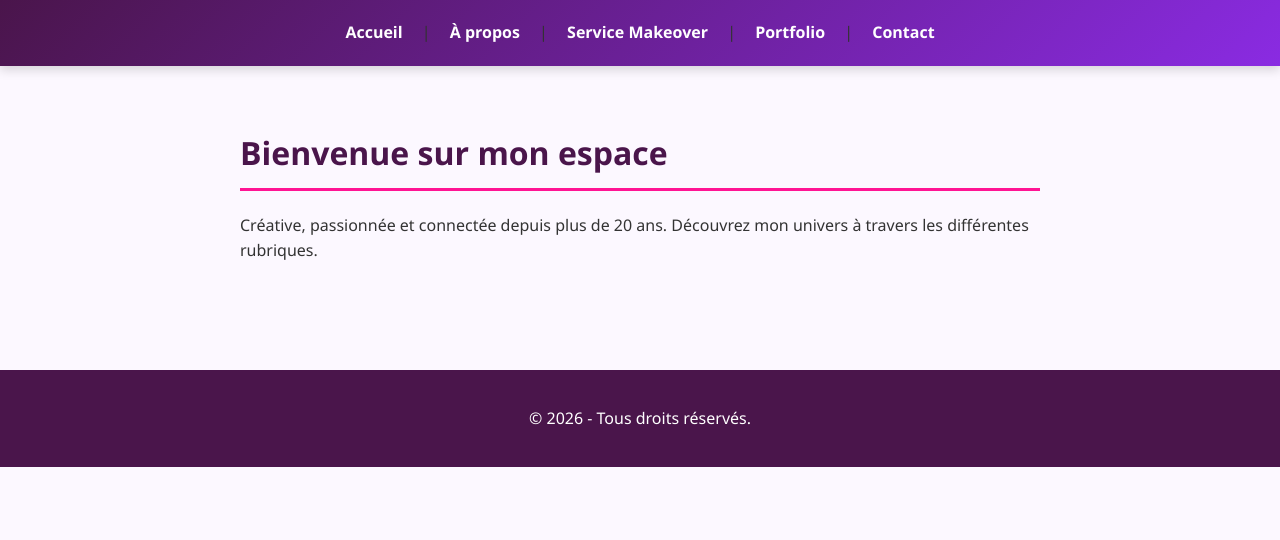
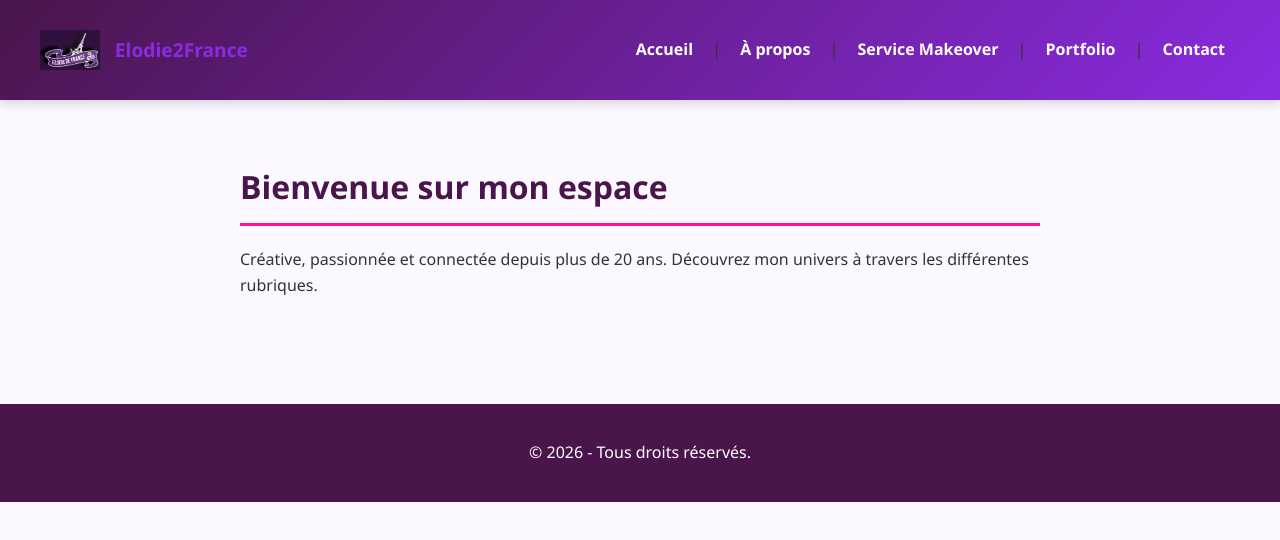
Before and after one commit to elodie2france/elodie2france, a plain HTML site: page index.html in a window 1280 px wide. Drawn offline with Linux system fonts and the light colour scheme.

Commit message:
Update index.html

```diff
--- a/index.html
+++ b/index.html
@@ -4,9 +4,14 @@
     <meta charset="UTF-8">
     <title>Accueil - Mon Espace</title>
     <link rel="stylesheet" href="style.css">
-</head>
-<body>
 <header>
+    <div style="display: flex; align-items: center; justify-content: space-between; max-width: 1200px; margin: 0 auto; padding: 10px 20px;">
+
+        <a href="index.html" style="display: flex; align-items: center; text-decoration: none;">
+            <img src="images/logo.jpg" alt="Logo Elodie2France" style="height: 40px; width: auto; margin-right: 15px;">
+            <span style="color: #8A2BE2; font-weight: bold; font-size: 1.2em;">Elodie2France</span>
+        </a>
+
         <nav>
             <a href="index.html">Accueil</a> |
             <a href="apropos.html">À propos</a> |
@@ -14,7 +19,8 @@
             <a href="portfolio.html">Portfolio</a> |
             <a href="contact.html">Contact</a>
         </nav>
-    </header>
+    </div>
+</header>
     <main>
         <h1>Bienvenue sur mon espace</h1>
         <p>Créative, passionnée et connectée depuis plus de 20 ans. Découvrez mon univers à travers les différentes rubriques.</p>
```
